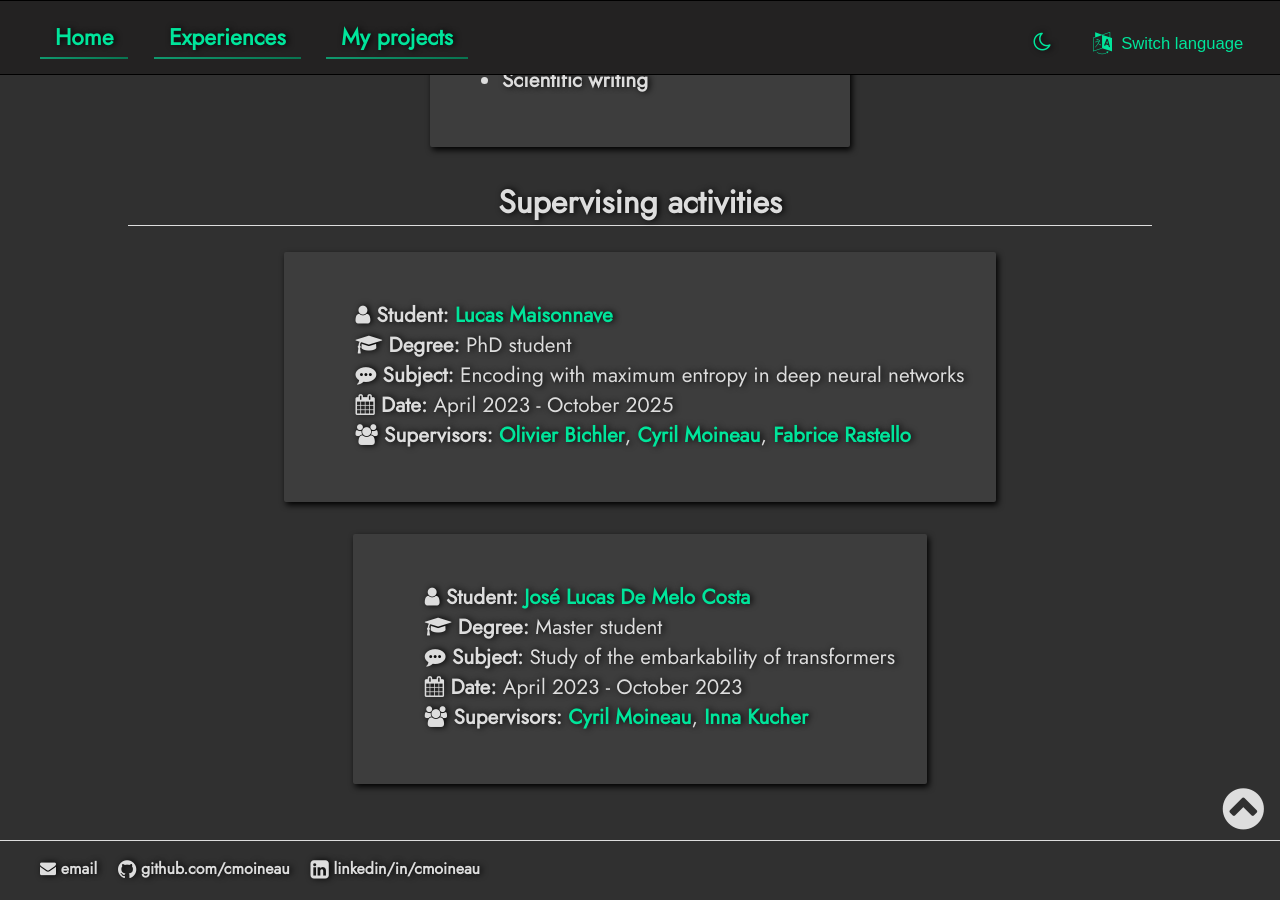
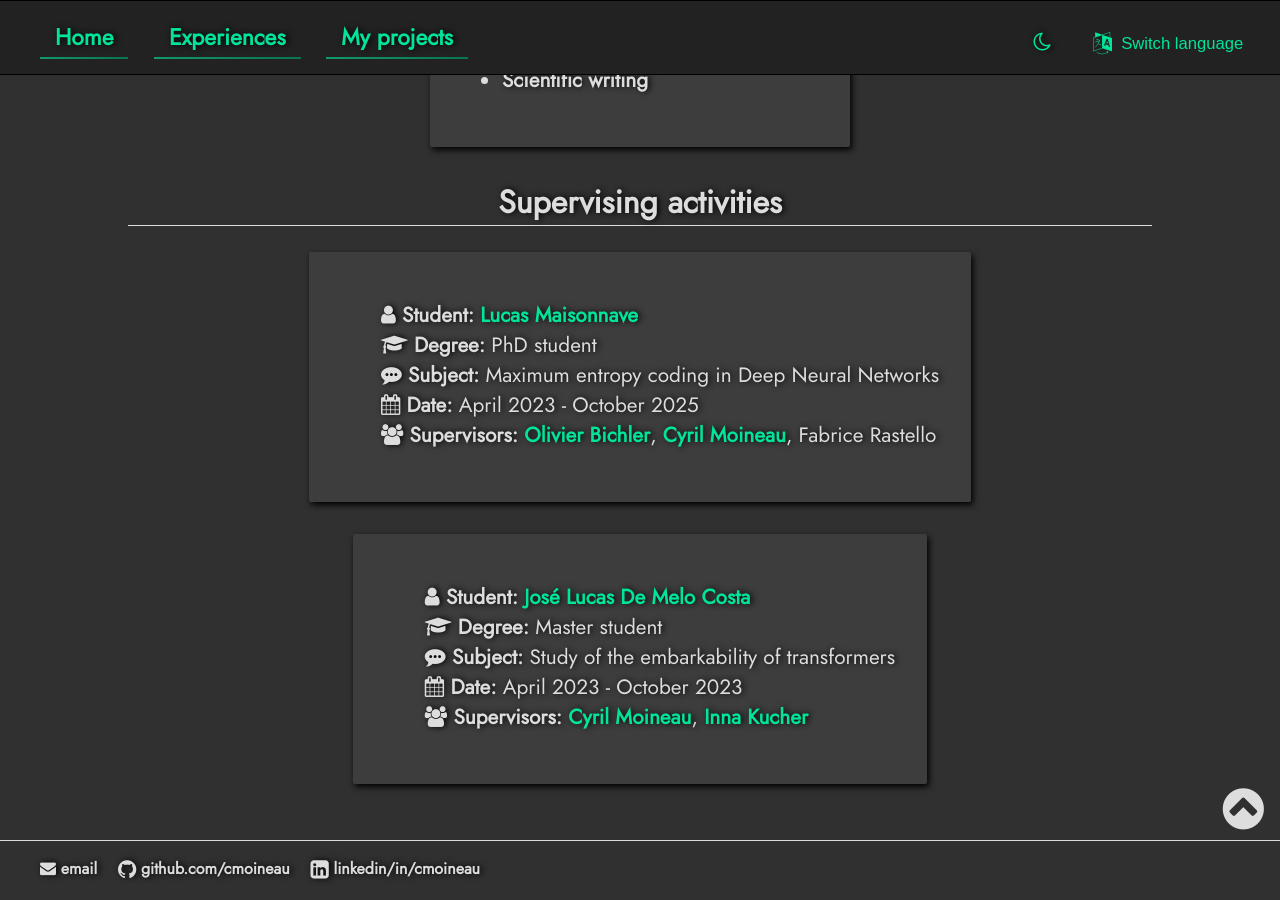
Before and after one commit to cmoineau/cmoineau.github.io, a Jekyll site: the page built from pages/en/home.html, in a window 1280 px wide and 900 px high, scrolled down 1273 px. Built offline with Jekyll 4.4.1, drawn with Linux system fonts in a browser that asks for light colours.

Commit message:
Typo in home.html

```diff
--- a/pages/en/home.html
+++ b/pages/en/home.html
@@ -87,9 +87,9 @@ permalink: /
 				{% include supervise_en.html
 					student='<a href="https://www.linkedin.com/in/lucas-maisonnave-ba8b041a2/">Lucas Maisonnave</a>'
 					degree='PhD student'
-					subject='Encoding with maximum entropy in deep neural networks'
+					subject='Maximum entropy coding in Deep Neural Networks'
 					date='April 2023 - October 2025'
-					supervisors='<a href="https://www.linkedin.com/in/olivierbichler/">Olivier Bichler</a>, <a href="https://www.linkedin.com/in/cmoineau/">Cyril Moineau</a>, <a href="https://team.inria.fr/corse/team-members/fabrice-rastello/">Fabrice Rastello</a>'
+					supervisors='<a href="https://www.linkedin.com/in/olivierbichler/">Olivier Bichler</a>, <a href="https://www.linkedin.com/in/cmoineau/">Cyril Moineau</a>, <a href="https://team.inria.fr/corse/team-members/fabrice-rastello/"></a>Fabrice Rastello</a>'
 				%}
 				{% include supervise_en.html
 					student='<a href="https://www.linkedin.com/in/jose-melo-costa/">José Lucas De Melo Costa</a>'
```
